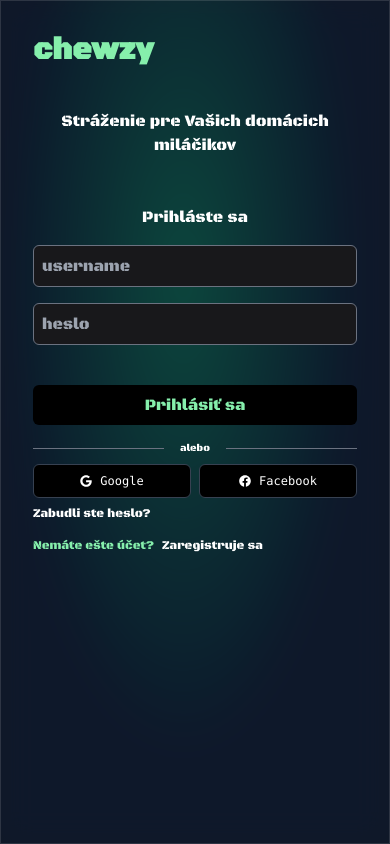
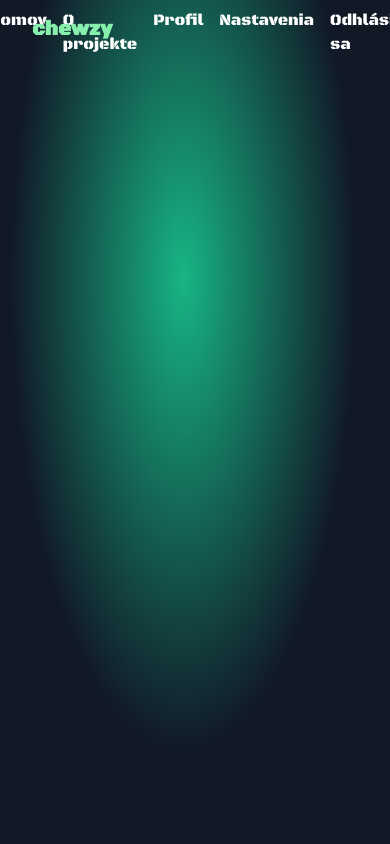
Before and after one commit to wixen28/chewzy, a React (Vite) app in the folder frontend/: page /home-page in a window 390 px wide. Before the commit this address led to /. Built offline with nearby package versions, Linux system fonts and the light colour scheme.

Commit message:
FE: add homePage, header, update register mobile

```diff
--- a/frontend/src/app/layout/Layout.tsx
+++ b/frontend/src/app/layout/Layout.tsx
@@ -1,10 +1,14 @@
 import { Outlet } from "react-router-dom"
 
-
 const Layout = () => {
-  return <div className='h-screen'>
-    <Outlet />
-  </div>
+  return (
+    <div className='h-screen'>
+      <h1 className="text-xl md:text-3xl font-bold text-green-300 pt-4 pl-8 absolute top-0 left-0 z-40">
+          chewzy
+      </h1>
+      <Outlet />
+    </div>
+  )
 }
 
 export default Layout
--- /dev/null
+++ b/frontend/src/app/layout/header/Header.tsx
@@ -0,0 +1,46 @@
+import { useNavigate } from "react-router-dom"
+
+type MenuItem = {
+  title: string
+  path: string
+  logout?: boolean
+}
+const Header = () => {
+  const navigate = useNavigate()
+
+  const menuConfig: MenuItem[] = [
+    { title: "Domov", path: "/home-page" },
+    { title: "O projekte", path: "/about" },
+    { title: "Profil", path:"/profile" },
+    { title: "Nastavenia", path: "/settings" },
+    { title: "Odhlásiť sa", path: "/logout", logout: true }
+  ]
+  const handleClick = (item: MenuItem) => {
+    if (item.logout) {
+      console.log("User logged out")
+      navigate("/")
+    } else {
+      navigate(item.path)
+    }
+  }
+
+  return (
+    <div className='w-full h-16 flex items-center justify-center'>
+      <ul className='flex space-x-4 m-auto justify-center'>
+        {menuConfig.map((item, index) => (
+          <li
+            key={index}
+            title={item.title}
+            onClick={() => handleClick(item)}
+            className='cursor-pointer text-white hover:underline'
+          >
+            {item.title}
+          </li>
+        ))}
+      </ul>
+    </div>
+  )
+}
+
+
+export default Header
--- a/frontend/src/app/router/Router.tsx
+++ b/frontend/src/app/router/Router.tsx
@@ -1,7 +1,9 @@
 import { BrowserRouter, Routes, Route, Navigate } from "react-router-dom"
+
 import Layout from "../layout/Layout"
 import LoginPage from "../../pages/auth_login/LoginPage"
 import RegisterPage from "../../pages/auth_register/RegisterPage"
+import HomePage from "../../pages/homePage/HomePage"
 
 const Router = () => {
   return (
@@ -10,6 +12,7 @@ const Router = () => {
         <Route path="/" element={<Layout />}>
           <Route path="/" element={<LoginPage />} />
           <Route path="/register" element={<RegisterPage />} />
+          <Route path="/home-page" element={<HomePage />} />
         </Route>
         <Route path="*" element={<Navigate to="/" />} />
       </Routes>
--- a/frontend/src/pages/auth_login/LoginPage.tsx
+++ b/frontend/src/pages/auth_login/LoginPage.tsx
@@ -11,18 +11,23 @@ const LoginPage = () => {
     <div className='flex justify-center items-center h-screen text-white'>
       <div className='flex flex-col md:flex-row w-full h-screen md:w-8/12 md:h-4/5 rounded-none md:rounded-md p-4 card'>
         <div className='w-full md:w-2/5 p-4 flex flex-col'>
-          <h1 className='text-3xl font-bold text-green-300 items-center md:items-start'>chewzy</h1>
           <h2 className='text-center md:text-left sm:text-3xl md:text-4xl mt-10 md:mt-24 leading-normal'>
             Stráženie pre Vašich domácich miláčikov
           </h2>
           <img src={dog} alt="" className='w-60 hidden md:block'/>
         </div>
-          <form action="" className='p-4 rounded-md w-full sm:w-3/5 sm:mt-24 sm:mx-auto md:m-auto'>
+        <form action="" className='p-4 rounded-md w-full sm:w-3/5 sm:mt-24 sm:mx-auto md:m-auto'>
           <div className='flex flex-col max-w-96 m-auto'>
             <h3 className='py-4 text-md m-auto'>Prihláste sa</h3>
-            <input type="text" placeholder="username" name="uname" required className='outline-none border-[1px] border-gray-500 p-2 bg-zinc-900 rounded-md'/>
-            <input type="password" placeholder="heslo" name="psw" required className='mt-4 outline-none border-[1px] border-gray-500 p-2 bg-zinc-900 rounded-md'/>
-            <button type="submit" className='p-2 mt-10 bg-black rounded-md text-green-300 hover:bg-zinc-900'>Prihlásiť sa</button>
+            <input type="text" placeholder="username" name="uname" required className='placeholder:text-sm outline-none border-[1px] border-gray-500 p-2 bg-zinc-900 rounded-md'/>
+            <input type="password" placeholder="heslo" name="psw" required className='placeholder:text-sm mt-4 outline-none border-[1px] border-gray-500 p-2 bg-zinc-900 rounded-md'/>
+            <button
+              type="submit"
+              className='p-2 mt-10 bg-black rounded-md text-green-300 hover:bg-zinc-900'
+              onClick={ () => navigate("/home-page")}
+            >
+              Prihlásiť sa
+            </button>
             <div className='flex items-center w-full mt-4'>
               <hr className='border-gray-500 flex-grow'/>
               <p className='mx-4 text-[10px]'>alebo</p>
--- a/frontend/src/pages/auth_register/RegisterPage.tsx
+++ b/frontend/src/pages/auth_register/RegisterPage.tsx
@@ -5,43 +5,42 @@ const RegisterPage = () => {
 
   return (
     <div className='flex justify-center items-center h-screen text-white'>
-      <div className='flex w-9/12 h-4/5 bg-[#152e2b] m-auto p-4 rounded-lg card'>
-        <div className='w-2/5 p-4 flex flex-col'>
-          <h1 className='text-3xl font-bold text-green-300'>chewzy</h1>
-          <h2 className='mt-16 text-4xl leading-normal'>Zaregistrujte sa a nájdite stráženie pre Vašich domácich miláčikov</h2>
+      <div className='flex flex-col md:flex-row w-full h-screen md:w-8/12 md:h-4/5 rounded-none md:rounded-md p-4 card'>
+        <div className='w-full md:w-2/5 p-4 flex flex-col'>
+          <h2 className='text-center md:text-left sm:text-3xl md:text-4xl mt-10 md:leading-relaxed'>Zaregistrujte sa a nájdite stráženie pre Vašich domácich miláčikov</h2>
         </div>
-        <form action="" className='p-4 rounded-md w-3/5 m-auto'>
-          <div className='flex flex-col w-96 m-auto'>
-            <label htmlFor="">Email</label>
+        <form action="" className='p-4 rounded-md w-full sm:w-3/5 sm:mt-24 mt-10 sm:mx-auto md:m-auto'>
+          <div className='flex flex-col max-w-96 m-auto'>
+            <label htmlFor="" className='text-sm'>Email</label>
             <input
               type="text"
               placeholder="Vyplňte Váš email"
               name="email"
-              className='outline-none border-[1px] border-gray-500 p-2 bg-zinc-900 rounded-md'
+              className='placeholder:text-xs mt-1 outline-none border-[1px] border-gray-500 p-2 bg-zinc-900 rounded-md'
               required
             />
-            <label htmlFor="" className='mt-4'>Meno</label>
+            <label htmlFor="" className='mt-4 text-sm'>Meno</label>
             <input
               type="text"
               placeholder="Vyplňte Vaše meno"
               name="meno"
-              className='outline-none border-[1px] border-gray-500 p-2 bg-zinc-900 rounded-md'
+              className='placeholder:text-xs mt-1 outline-none border-[1px] border-gray-500 p-2 bg-zinc-900 rounded-md'
               required
             />
-            <label htmlFor="" className='mt-4'>Heslo</label>
+            <label htmlFor="" className='mt-4 text-sm'>Heslo</label>
             <input
               type="password"
               placeholder="Zadajte heslo"
               name="psw"
-              className='outline-none border-[1px] border-gray-500 p-2 bg-zinc-900 rounded-md'
+              className='placeholder:text-xs mt-1 outline-none border-[1px] border-gray-500 p-2 bg-zinc-900 rounded-md'
               required
             />
-            <label htmlFor="" className='mt-4'>Heslo znovu</label>
+            <label htmlFor="" className='mt-4 text-sm'>Heslo znovu</label>
             <input
               type="password"
               placeholder="Zadajte heslo znovu"
               name="psw-again"
-              className='outline-none border-[1px] border-gray-500 p-2 bg-zinc-900 rounded-md'
+              className='placeholder:text-xs mt-1 outline-none border-[1px] border-gray-500 p-2 bg-zinc-900 rounded-md'
               required
             />
             <button type="submit" className='p-2 mt-10 bg-black rounded-md text-green-300 hover:bg-zinc-900'>Registrovať sa</button>
@@ -52,10 +51,10 @@ const RegisterPage = () => {
               Späť na prihlásenie
             </button>
           </div>
-        </form>
+          </form>
+        </div>
       </div>
-    </div>
-  )
-}
+    )
+  }
 
-export default RegisterPage
+  export default RegisterPage
--- /dev/null
+++ b/frontend/src/pages/homePage/HomePage.tsx
@@ -0,0 +1,11 @@
+import Header from "../../app/layout/header/Header"
+
+const HomePage = () => {
+  return (
+    <div className=''>
+      <Header />
+    </div>
+  )
+}
+
+export default HomePage
```
